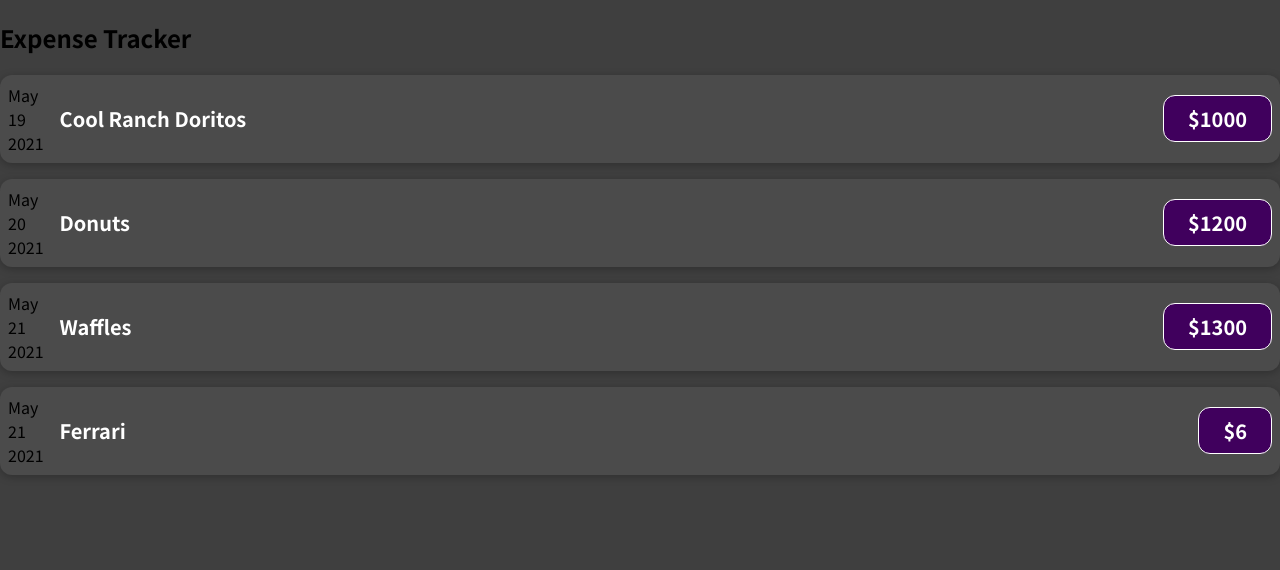
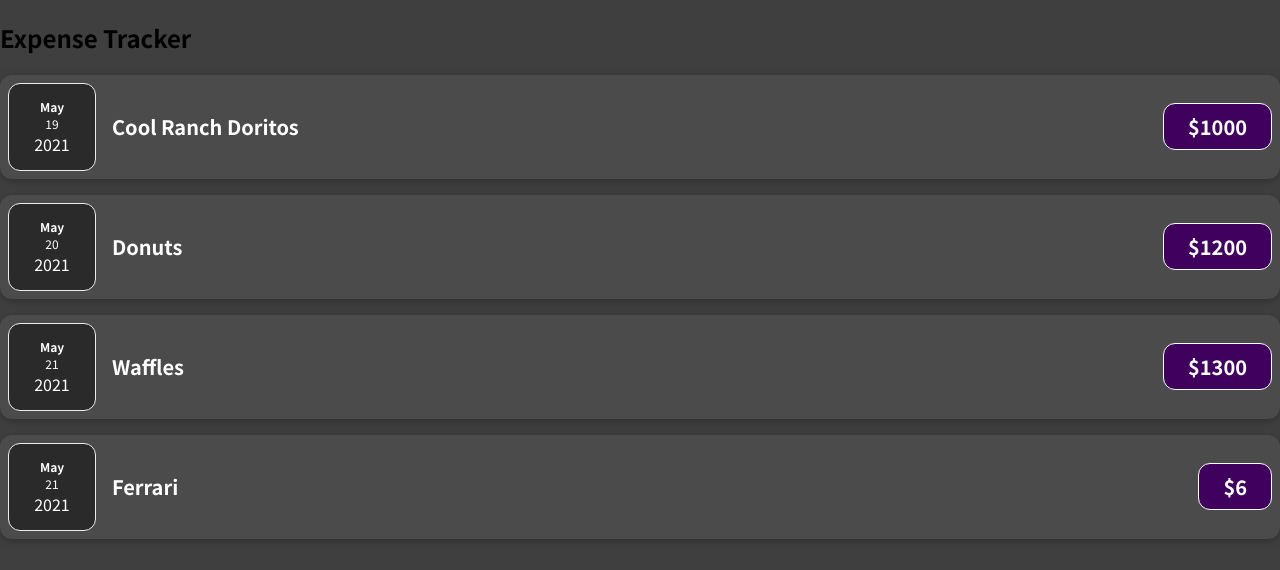
Before and after one commit to IanFerguson-36/trackin-and-reactin, a JavaScript app: page / in a window 1280 px wide. Shown: the top 570 px of the page. Built offline with nearby package versions, Linux system fonts and the light colour scheme.

Commit message:
created separate date component and added css

```diff
--- /dev/null
+++ b/src/components/ExpenseDate.css
@@ -0,0 +1,26 @@
+.expense-date {
+  display: flex;
+  flex-direction: column;
+  width: 5.5rem;
+  height: 5.5rem;
+  border: 1px solid #ececec;
+  background-color: #2a2a2a;
+  color: white;
+  border-radius: 12px;
+  align-items: center;
+  justify-content: center;
+}
+
+.expense-date__month {
+  font-size: 0.75rem;
+  font-weight: bold;
+}
+
+.expense-date__year {
+  font-size: 0.75rem;
+}
+
+.expense-date__day {
+  font-size: 1.5rem;
+  font-weight: bold;
+}
--- /dev/null
+++ b/src/components/ExpenseDate.js
@@ -0,0 +1,16 @@
+import "./ExpenseDate.css";
+
+function ExpenseDate(props) {
+  const month = props.date.toLocaleString("en-US", { month: "long" });
+  const day = props.date.toLocaleString("en-US", { day: "2-digit" });
+  const year = props.date.getFullYear();
+
+  return (
+    <div className="expense-date">
+      <div className="expense-date__month">{month}</div>
+      <div className="expense-date__year">{day}</div>
+      <div className="xpense-date__day">{year}</div>
+    </div>
+  );
+}
+export default ExpenseDate;
--- a/src/components/ExpenseItem.js
+++ b/src/components/ExpenseItem.js
@@ -1,18 +1,12 @@
+import ExpenseDate from "./ExpenseDate";
 import "./ExpenseItem.css";
 
 function ExpenseItem(props) {
   console.log(props.children);
-  const month = props.date.toLocaleString("en-US", { month: "long" });
-  const day = props.date.toLocaleString("en-US", { day: "2-digit" });
-  const year = props.date.getFullYear();
 
   return (
     <div className="expense-item">
-      <div>
-        <div>{month}</div>
-        <div>{day}</div>
-        <div>{year}</div>
-      </div>
+      <ExpenseDate date={props.date} />
       <div className="expense-item__description">
         <h2>{props.title}</h2>
         <div className="expense-item__price">${props.amount}</div>
```
